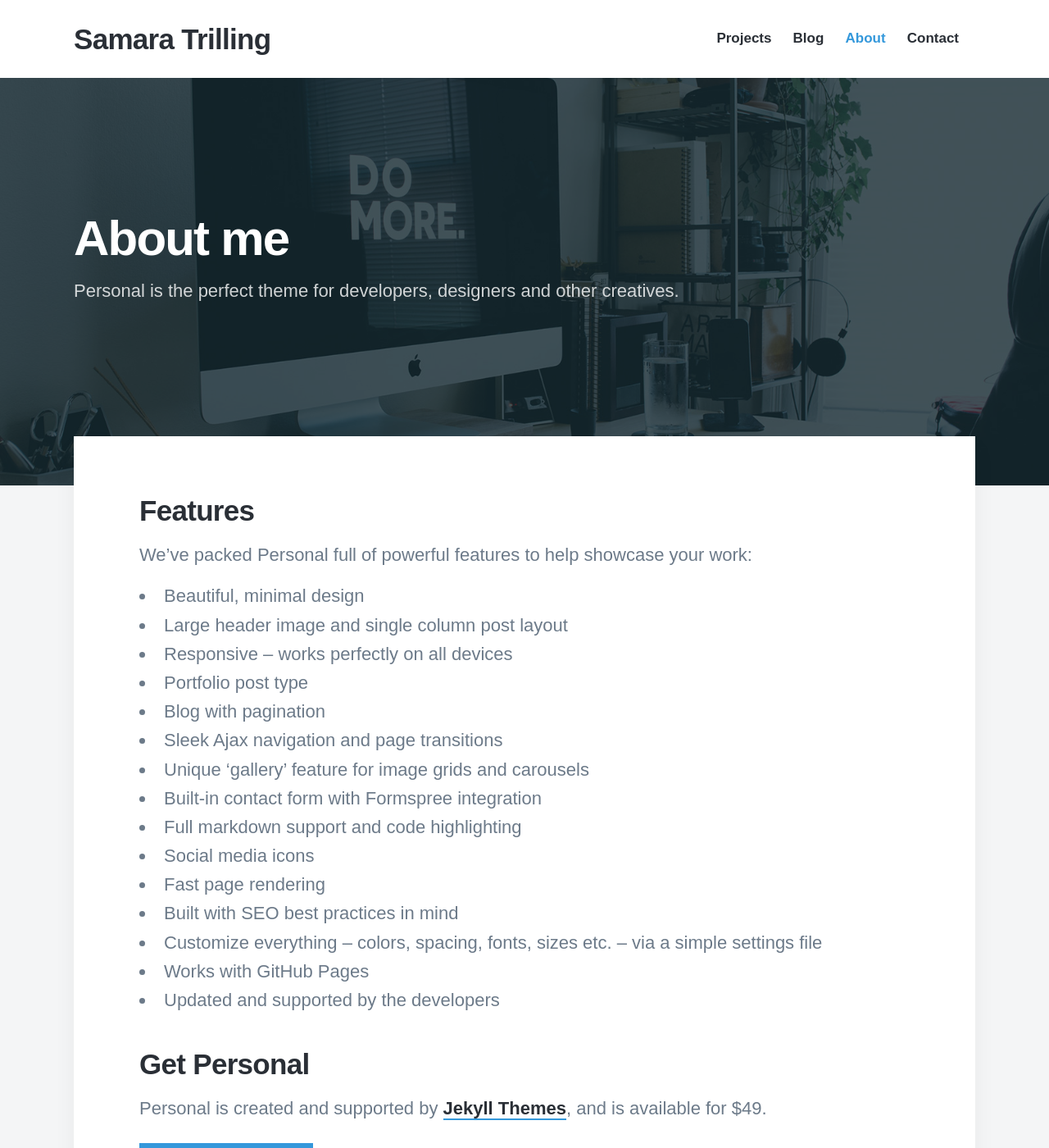
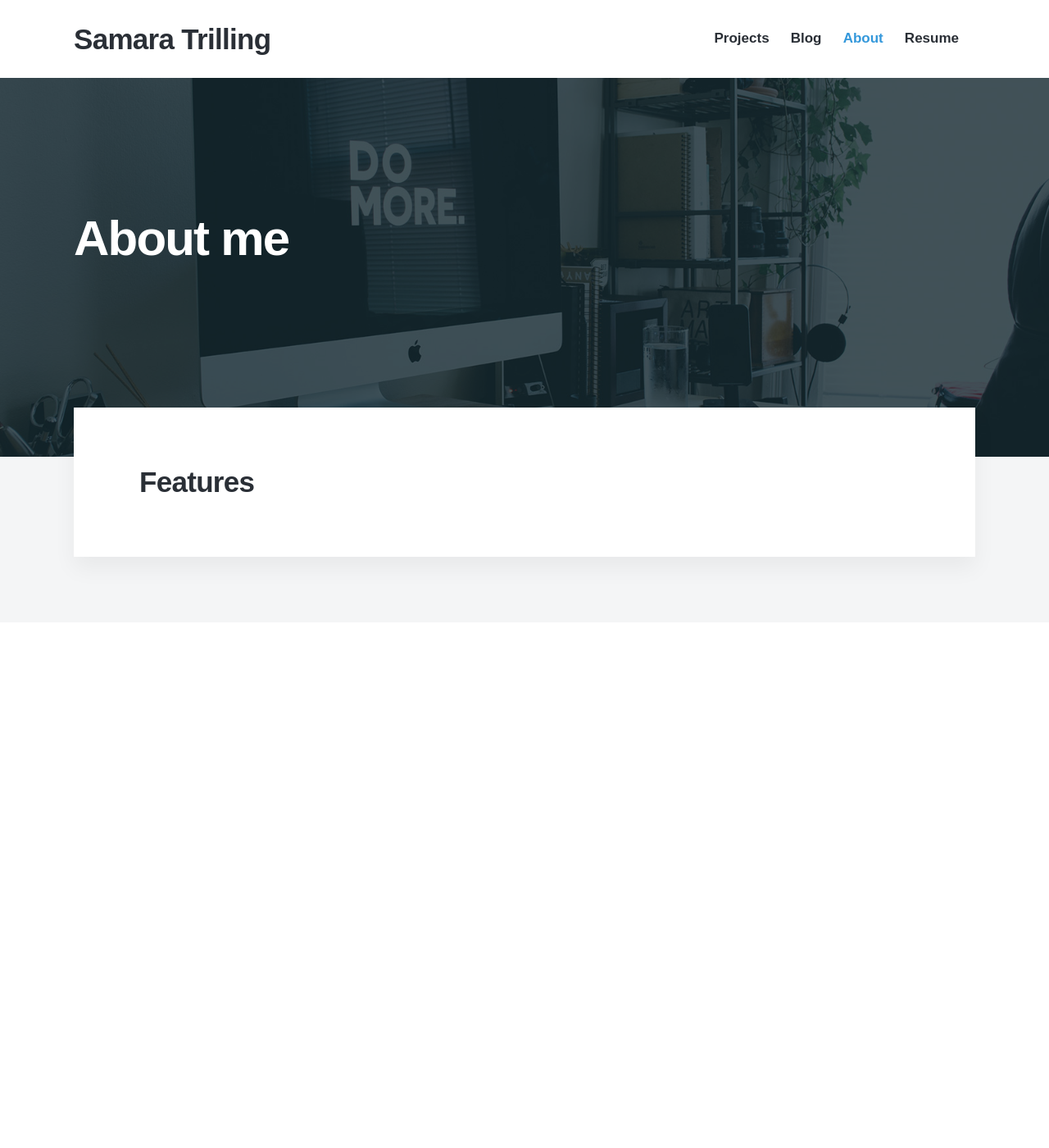
Before and after one commit to samaratrilling/samaratrilling.github.io, a Jekyll site: the page built from _pages/about.md, in a window 1280 px wide and 1400 px high. Shown: the whole window at 82% size. Built offline with Jekyll 4.4.1, drawn with Linux system fonts in a browser that asks for light colours; nearby versions of some CDN libraries; some web fonts are replaced; some of the changed text lies outside the part shown.

Commit message:
Add resume, delete contact

```diff
--- a/_includes/footer.html
+++ b/_includes/footer.html
@@ -4,12 +4,7 @@
 
 		<p class="footer__text">{{ site.data.settings.footer_settings.footer_tagline }}</p>
 
-		<div class="footer__copyright">
-			<span>© {{ 'now' | date: "%Y" }} {{ site.data.settings.basic_settings.site_title }}</span>
-			<a href="https://jekyllthemes.io" target="_blank">Jekyll Themes</a>
-		</div>
-
-		{% include socials.html %}
+		<div></div>
 
 	</div>
 
--- a/_layouts/default.html
+++ b/_layouts/default.html
@@ -10,7 +10,6 @@
 	{{ site.data.settings.basic_settings.site_title }}
 
 	Personal Theme by https://jekyllthemes.io
-	Premium + free Jekyll themes for your blog or website.
 
 	- - - - - - - - - - - - - - - - - - - - - - - - - - - - - - - - -->
 
--- a/_pages/about.md
+++ b/_pages/about.md
@@ -1,32 +1,8 @@
 ---
 title: About me
-subtitle: Personal is the perfect theme for developers, designers and other creatives.
-description: Personal is the perfect theme for developers, designers and other creatives.
+subtitle:
+description:
 featured_image: /images/demo/about.jpg
 ---
 
 ## Features
-
-We've packed Personal full of powerful features to help showcase your work:
-
-* Beautiful, minimal design
-* Large header image and single column post layout
-* Responsive – works perfectly on all devices
-* Portfolio post type
-* Blog with pagination
-* Sleek Ajax navigation and page transitions
-* Unique 'gallery' feature for image grids and carousels
-* Built-in contact form with Formspree integration
-* Full markdown support and code highlighting
-* Social media icons
-* Fast page rendering
-* Built with SEO best practices in mind
-* Customize everything – colors, spacing, fonts, sizes etc. – via a simple settings file
-* Works with GitHub Pages
-* Updated and supported by the developers
-
-## Get Personal
-
-Personal is created and supported by [Jekyll Themes](https://jekyllthemes.io), and is available for $49.
-
-<a href="https://jekyllthemes.io/theme/personal-website-jekyll-theme" class="button button--large">Get This Theme</a>
--- a/blog/index.html
+++ b/blog/index.html
@@ -1,7 +1,7 @@
 ---
 layout: default
 title: Blog
-description: Personal includes a simple blog with pagination.
+description:
 featured_image: /images/demo/blog.jpg
 ---
 
@@ -13,8 +13,8 @@ featured_image: /images/demo/blog.jpg
 
 	<div class="wrap">
 
-		<h1>What I've been up to</h1>
-		<p>Personal includes a simple blog with pagination.</p>
+		<h1></h1>
+		<p></p>
 
 	</div>
 
```
Also changed, not shown: _data/settings.yml (+3 -9 lines), index.html (+3 -17 lines), resume/index.html (added, +10 -0 lines), resume/images/image1.png (added), resume/images/image2.jpg (added), 1 other file.
